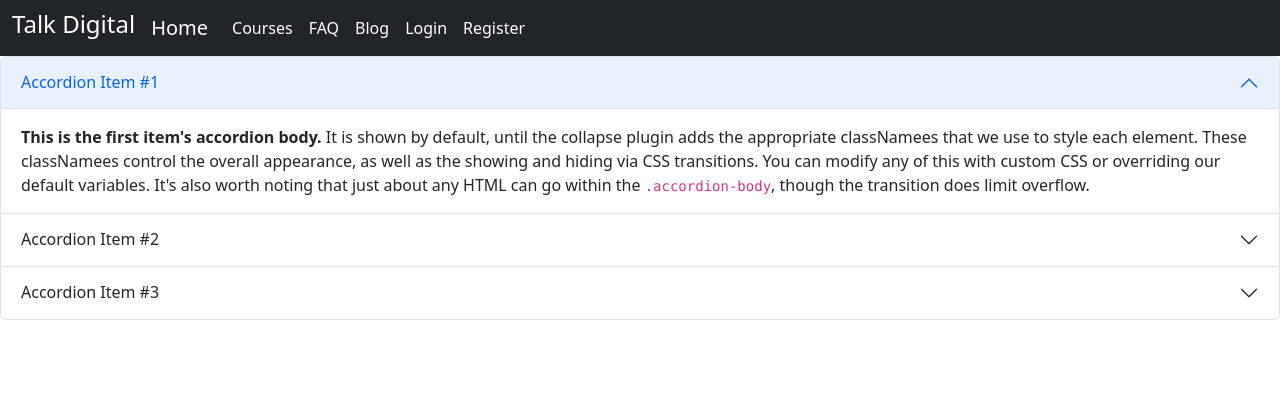
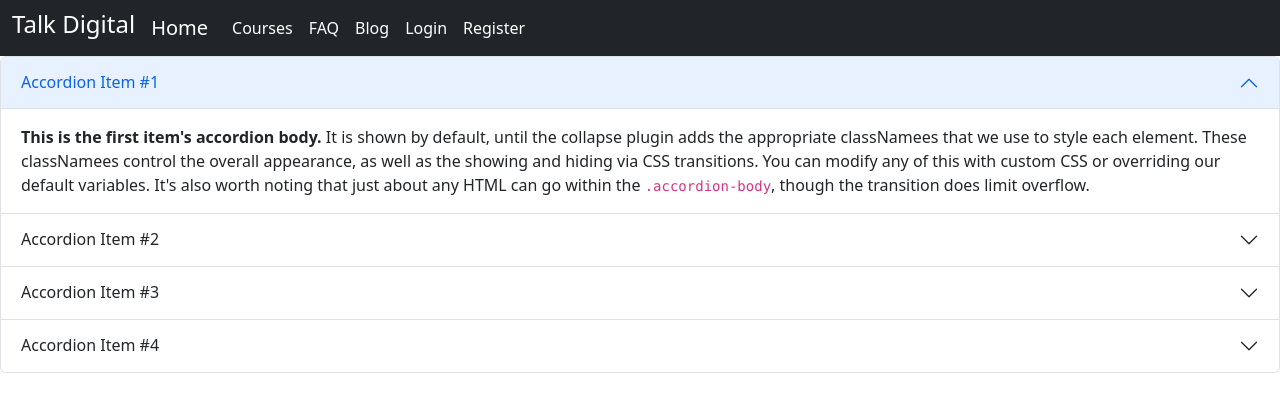
Before and after one commit to AsaduzzamanAshik1610/learning-platfrom, a React (Create React App) app: page /blog in a window 1280 px wide. Shown: the top 412 px of the page. Built offline with nearby package versions, Linux system fonts and the light colour scheme.

Commit message:
added the blog question

```diff
--- a/src/Components/Blog/Blog.js
+++ b/src/Components/Blog/Blog.js
@@ -39,6 +39,18 @@
             </div>
           </div>
         </div>
+        <div className="accordion-item">
+          <h2 className="accordion-header" id="panelsStayOpen-headingFour">
+            <button className="accordion-button collapsed" type="button" data-bs-toggle="collapse" data-bs-target="#panelsStayOpen-collapseFour" aria-expanded="false" aria-controls="panelsStayOpen-collapseFour">
+              Accordion Item #4
+            </button>
+          </h2>
+          <div id="panelsStayOpen-collapseFour" className="accordion-collapse collapse" aria-labelledby="panelsStayOpen-headingFour">
+            <div className="accordion-body">
+              <strong>This is the third item's accordion body.</strong> It is hidden by default, until the collapse plugin adds the appropriate classNamees that we use to style each element. These classNamees control the overall appearance, as well as the showing and hiding via CSS transitions. You can modify any of this with custom CSS or overriding our default variables. It's also worth noting that just about any HTML can go within the <code>.accordion-body</code>, though the transition does limit overflow.
+            </div>
+          </div>
+        </div>
       </div>
  );
 };
```
